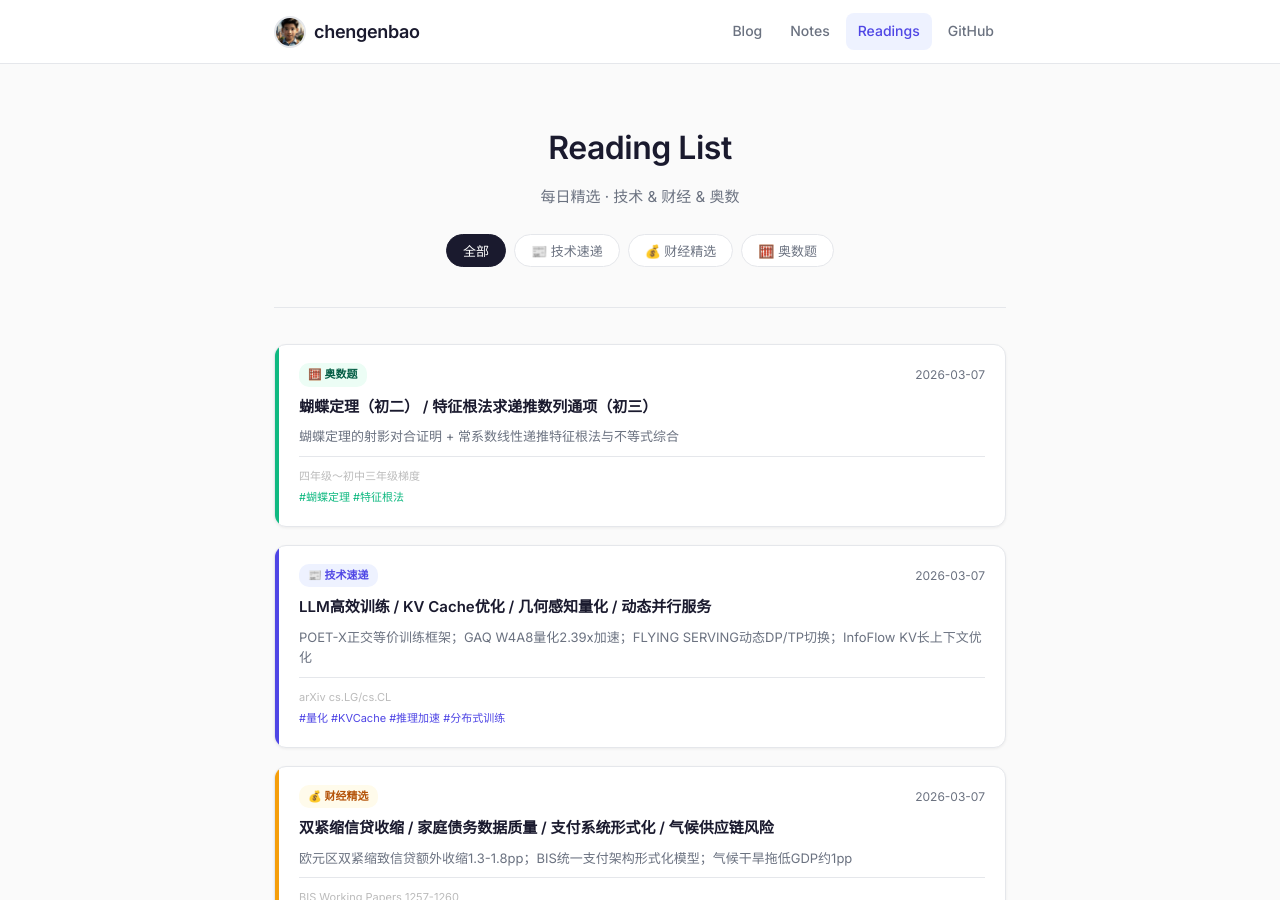
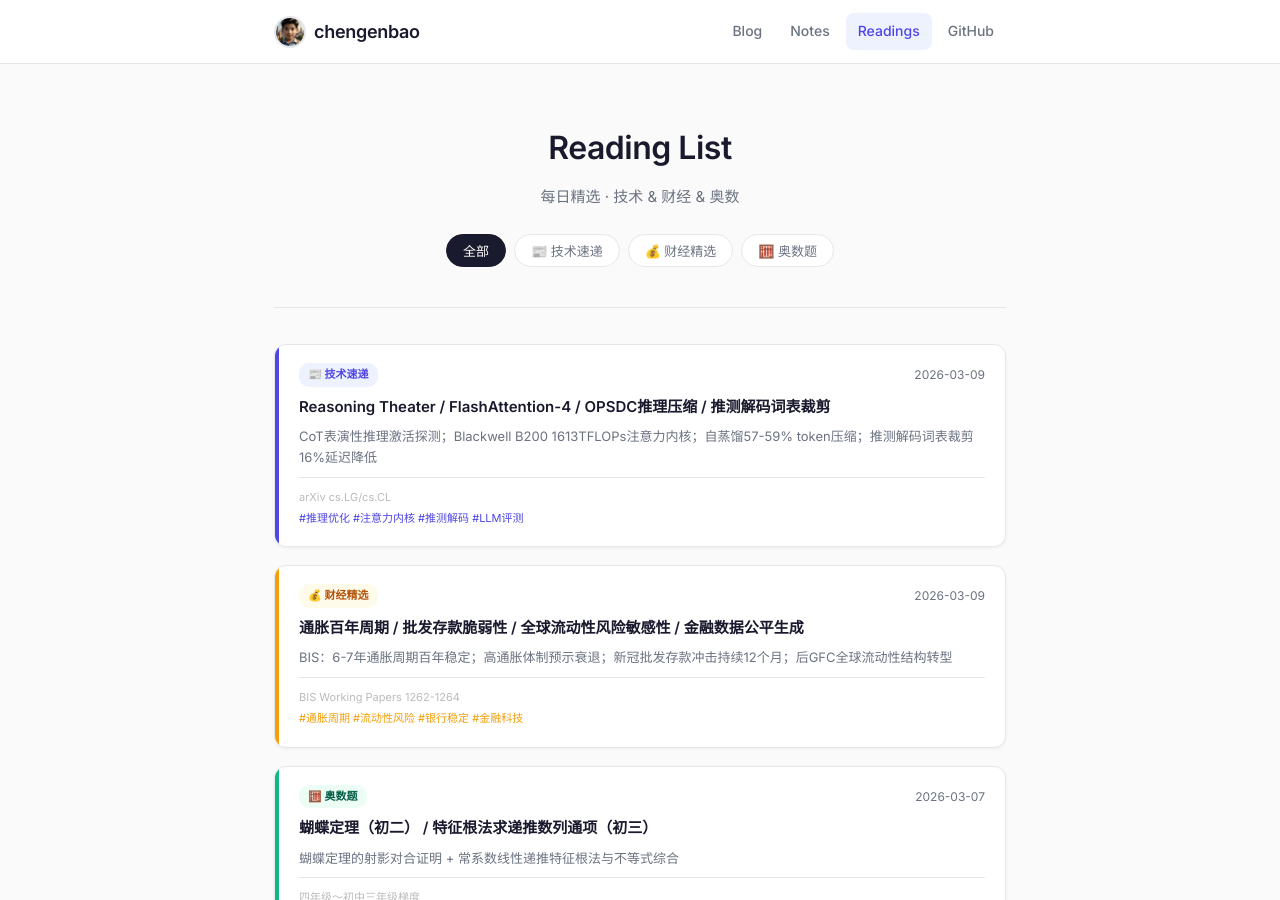
Before and after one commit to chengenbao/chengenbao.github.io, a Jekyll site: the page built from reading-list/index.md, in a window 1280 px wide and 900 px high. Built offline with Jekyll 4.4.1, drawn with Linux system fonts in a browser that asks for light colours.

Commit message:
Update reading-list index with 2026-03-09 cards

```diff
--- a/reading-list/index.md
+++ b/reading-list/index.md
@@ -18,6 +18,36 @@ permalink: /reading-list/
   </div>
 
   <div class="rl-grid">
+<a class="rl-card tech" href="/reading-list/2026-03-09-tech-daily/">
+  <div class="rl-accent"></div>
+  <div class="rl-body">
+    <div class="rl-top">
+      <span class="rl-badge tech">📰 技术速递</span>
+      <time>2026-03-09</time>
+    </div>
+    <h2>Reasoning Theater / FlashAttention-4 / OPSDC推理压缩 / 推测解码词表裁剪</h2>
+    <p>CoT表演性推理激活探测；Blackwell B200 1613TFLOPs注意力内核；自蒸馏57-59% token压缩；推测解码词表裁剪16%延迟降低</p>
+    <div class="rl-meta">
+      <span class="rl-source">arXiv cs.LG/cs.CL</span>
+      <span class="rl-tags">#推理优化 #注意力内核 #推测解码 #LLM评测</span>
+    </div>
+  </div>
+</a>
+<a class="rl-card finance" href="/reading-list/2026-03-09-finance-daily/">
+  <div class="rl-accent"></div>
+  <div class="rl-body">
+    <div class="rl-top">
+      <span class="rl-badge finance">💰 财经精选</span>
+      <time>2026-03-09</time>
+    </div>
+    <h2>通胀百年周期 / 批发存款脆弱性 / 全球流动性风险敏感性 / 金融数据公平生成</h2>
+    <p>BIS：6-7年通胀周期百年稳定；高通胀体制预示衰退；新冠批发存款冲击持续12个月；后GFC全球流动性结构转型</p>
+    <div class="rl-meta">
+      <span class="rl-source">BIS Working Papers 1262-1264</span>
+      <span class="rl-tags">#通胀周期 #流动性风险 #银行稳定 #金融科技</span>
+    </div>
+  </div>
+</a>
 <a class="rl-card math" href="/reading-list/2026-03-07-math/">
   <div class="rl-accent"></div>
   <div class="rl-body">
```
